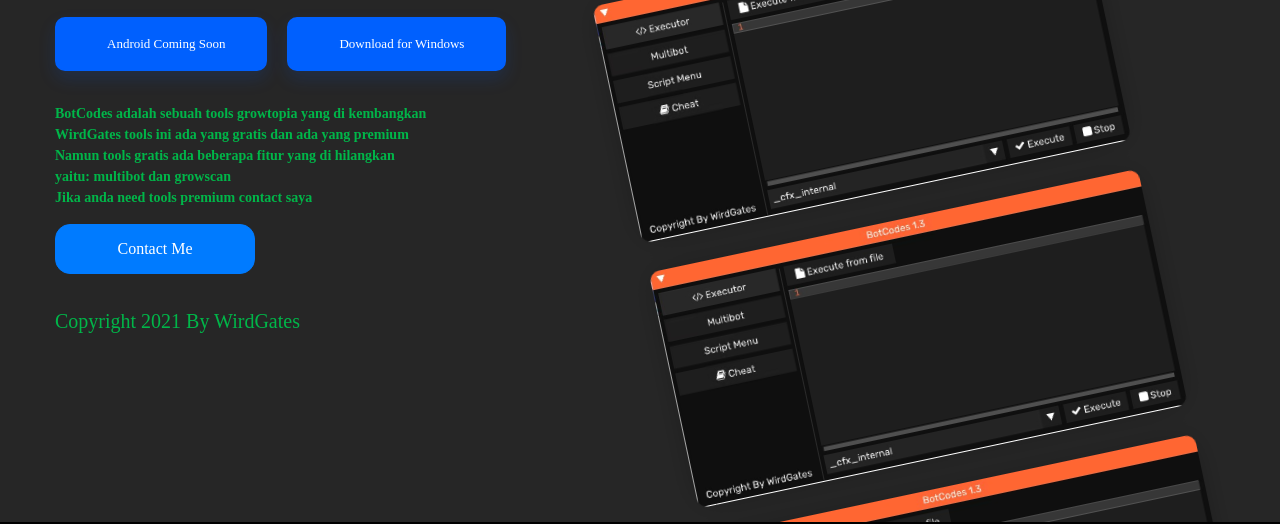
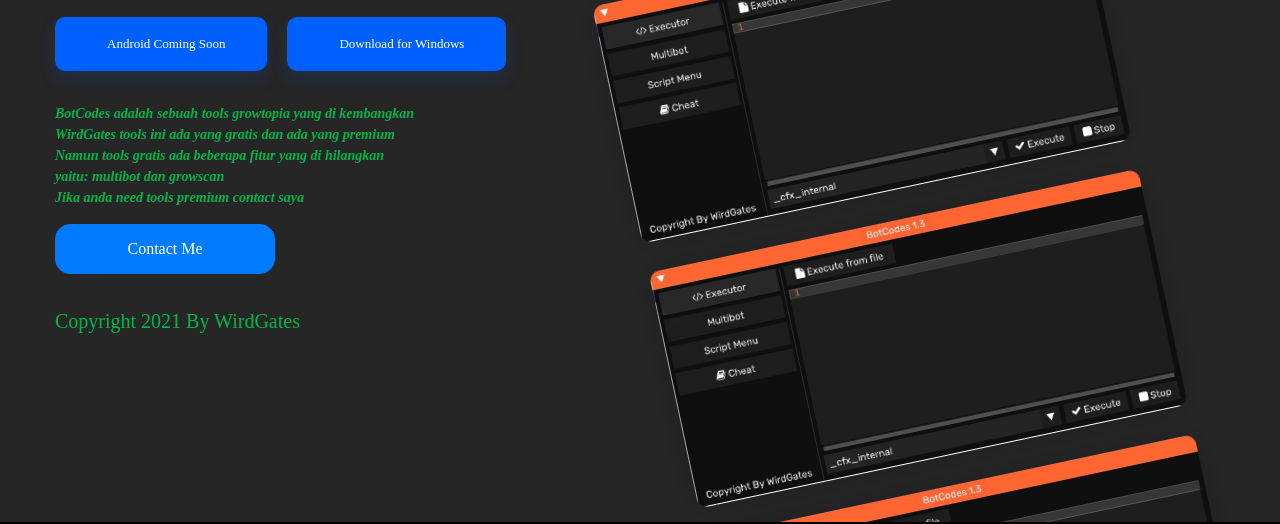
Before and after one commit to bot-codes/bot-codes.github.io, a plain HTML site: page index.html in a window 1280 px wide. Shown: the part 302-826 px from the top of the page. Drawn offline with nearby package versions, Linux system fonts and the light colour scheme; a script that the page names is missing; some icons are missing; a web font is replaced by a local one.

Commit message:
Update index.html

```diff
--- a/index.html
+++ b/index.html
@@ -52,8 +52,8 @@
             <div class="title-index-button-block d-flex flex-wrap">
               <a href="#" onclick="alert('android masih tahap pengembangan')" data-sellix-product="61508d44bd2ab" type="submit" alt="Buy Now with sellix.io" class="title-index-button active"data-aos="fade-up" data-aos-duration="1500"><i class="fas fa-shopping-cart"></i>Android Coming Soon</a>
               <a href="/download/botcode 3.74.dll" class="title-index-button active" data-aos="fade-down" data-aos-duration="1000" data-aos-delay="1500"><i class="fas fa-download"></i>Download for Windows</a>
-              <p>BotCodes adalah sebuah tools growtopia yang di kembangkan  <br> WirdGates tools ini ada yang gratis dan ada yang premium<br>Namun tools gratis ada beberapa fitur yang di hilangkan<br>yaitu: multibot dan growscan <br>Jika anda need tools premium contact saya</p>
-              <button type="button" class="btn btn-primary" style="width: 200; height: 50; border-radius: 15px;"><a href="/contact">Contact Me</a></button>
+              <i><p>BotCodes adalah sebuah tools growtopia yang di kembangkan <br> WirdGates tools ini ada yang gratis dan ada yang premium<br>Namun tools gratis ada beberapa fitur yang di hilangkan<br>yaitu: multibot dan growscan <br>Jika anda need tools premium contact saya</p></i>
+              <button type="button" class="btn btn-primary" style="width: 220; height: 50; border-radius: 15px;"><a href="/contact">Contact Me</a></button>
             </div>
 
            <p class="lead">Copyright 2021 By WirdGates</p>
```
